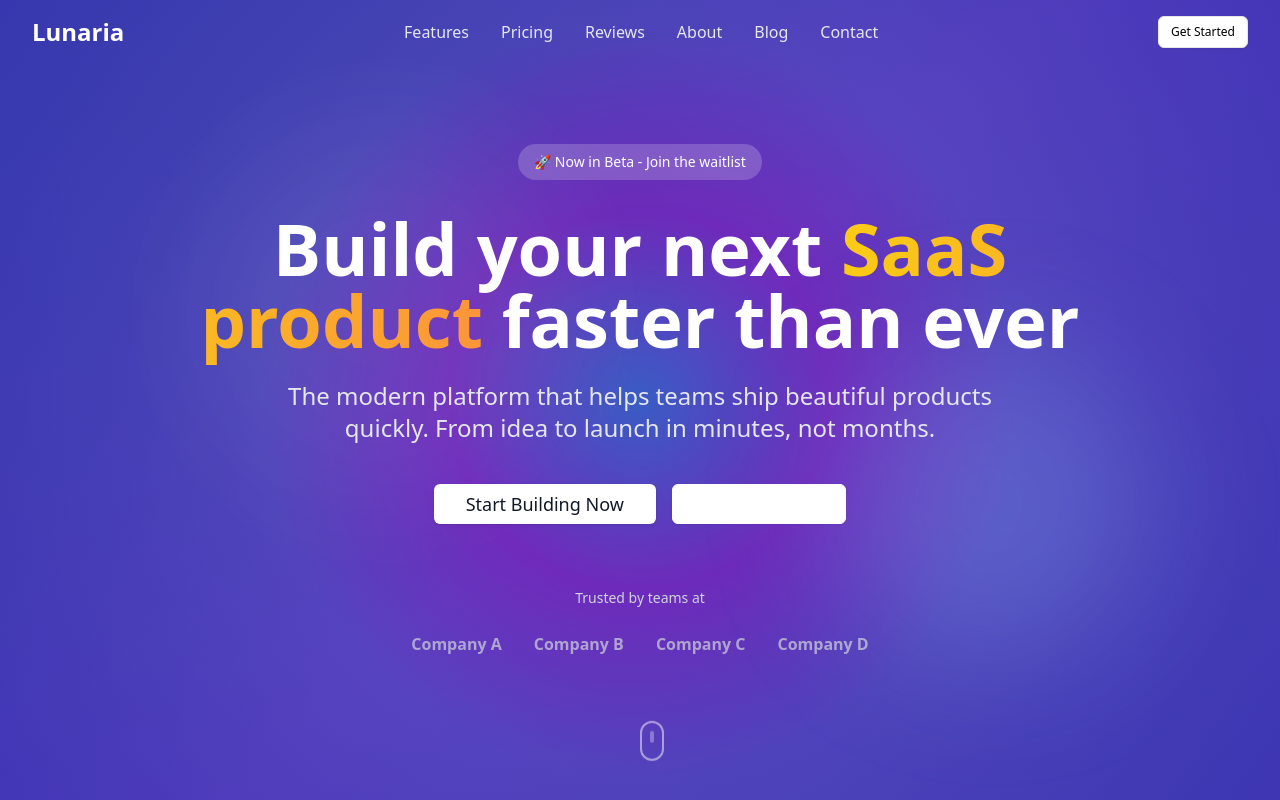
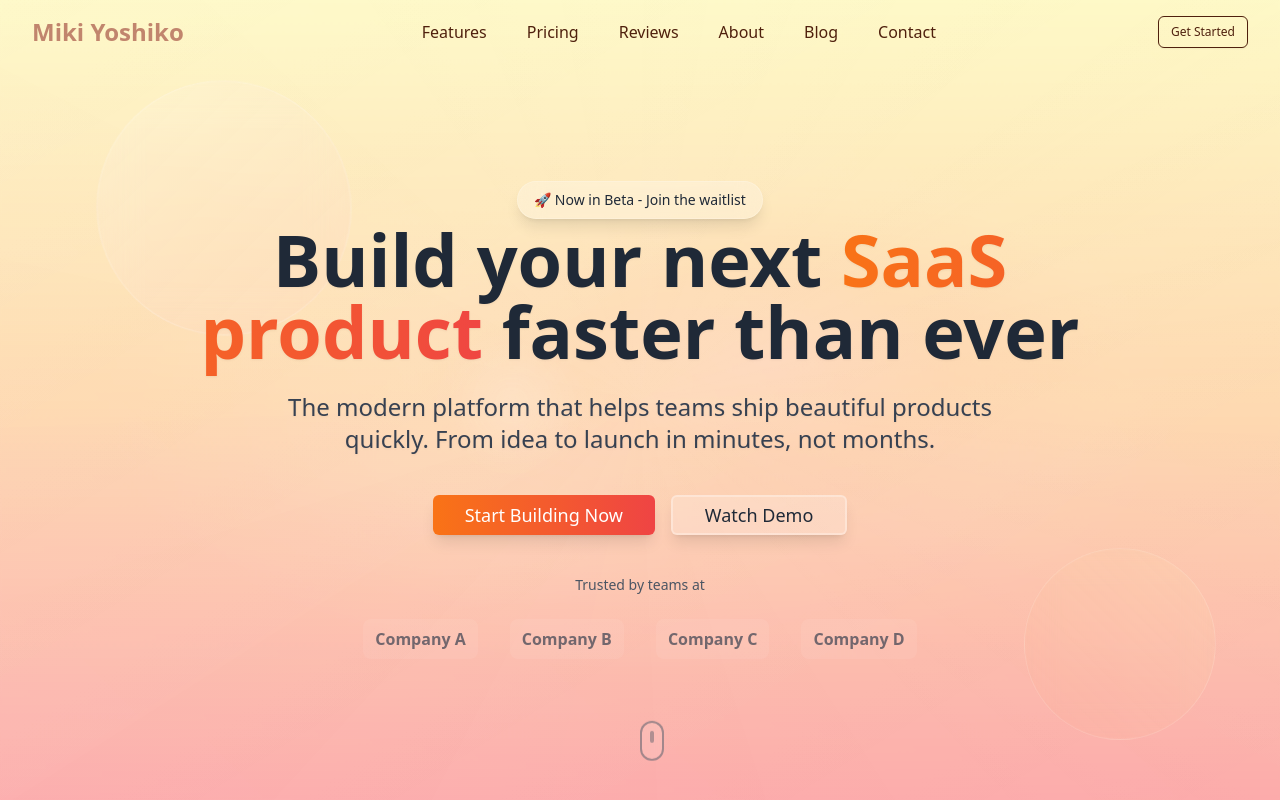
Before and after one commit to kaifeng-cmd/lunaria, a Vue app: page / in a window 1280 px wide. Shown: the top 800 px of the page. Built offline with nearby package versions, Linux system fonts and the light colour scheme.

Commit message:
feat: enhance navbar with liquid and meteor trail effects; improve hero section with light gradient background

```diff
--- a/src/components/TheNavbar.vue
+++ b/src/components/TheNavbar.vue
@@ -8,22 +8,84 @@ const route = useRoute();
 const isMenuOpen = ref(false);
 const isScrolled = ref(false);
 
-// 导航项目
+// "Liquid" effect state
+const navContainer = ref<HTMLElement>();
+const isLiquidVisible = ref(false);
+const liquidStyle = ref({
+  left: '0px',
+  width: '0px',
+  opacity: 0,
+});
+
+// "Meteor trail" effect state
+const meteorTrail = ref({
+  show: false,
+  startX: 0,
+  endX: 0,
+  startWidth: 0,
+  endWidth: 0,
+});
+
+// Navigation
 const navItems = [
   { name: 'Features', href: '/features', anchor: '#features' },
   { name: 'Pricing', href: '/pricing', anchor: '#pricing' },
-  { name: 'Reviews', href: '/reviews', anchor: '#testimonials' }, // Reviews 对应 testimonials section
-  { name: 'About', href: '/about', anchor: null }, // About 只有独立页面
-  { name: 'Blog', href: '/blog', anchor: null }, // Blog 只有独立页面
-  { name: 'Contact', href: '/contact', anchor: null }, // Contact 只有独立页面
+  { name: 'Reviews', href: '/reviews', anchor: '#testimonials' },
+  // About, Blog, Contact are independent page (no anchor)
+  { name: 'About', href: '/about', anchor: null },
+  { name: 'Blog', href: '/blog', anchor: null },
+  { name: 'Contact', href: '/contact', anchor: null },
 ];
 
-// 滚动监听，改变导航栏背景
+// "Liquid" effect
+const updateLiquidPosition = (element: HTMLElement) => {
+  if (!navContainer.value) return;
+
+  const containerRect = navContainer.value.getBoundingClientRect();
+  const elementRect = element.getBoundingClientRect();
+
+  // Record current position for trail effect
+  const currentLeft = parseFloat(liquidStyle.value.left) || 0;
+  const currentWidth = parseFloat(liquidStyle.value.width) || 0;
+  const newLeft = elementRect.left - containerRect.left;
+  const newWidth = elementRect.width;
+
+  // if there was a previous position, create meteor trail effect
+  if (isLiquidVisible.value && Math.abs(newLeft - currentLeft) > 5) {
+    meteorTrail.value = {
+      show: true,
+      startX: currentLeft + currentWidth / 2,
+      endX: newLeft + newWidth / 2,
+      startWidth: Math.max(currentWidth * 0.8, 20),
+      endWidth: Math.max(newWidth * 0.8, 20),
+    };
+
+    // show trail for a moment then hide
+    setTimeout(() => {
+      meteorTrail.value.show = false;
+    }, 400);
+  }
+
+  liquidStyle.value = {
+    left: `${newLeft}px`,
+    width: `${newWidth}px`,
+    opacity: 1,
+  };
+  isLiquidVisible.value = true;
+};
+
+const hideLiquid = () => {
+  liquidStyle.value.opacity = 0;
+  isLiquidVisible.value = false;
+  meteorTrail.value.show = false;
+};
+
+// Scrolling down to change navbar background
 const handleScroll = () => {
   isScrolled.value = window.scrollY > 50;
 };
 
-// 平滑滚动到锚点（主页内）
+// Smooth scroll to anchor (within homepage)
 const scrollToSection = (anchor: string) => {
   if (route.path === '/' && anchor) {
     const element = document.querySelector(anchor);
@@ -39,7 +101,7 @@ const scrollToSection = (anchor: string) => {
 
 onMounted(() => {
   window.addEventListener('scroll', handleScroll);
-  handleScroll(); // 初始检查
+  handleScroll();
 });
 
 onUnmounted(() => {
@@ -57,6 +119,7 @@ onUnmounted(() => {
     ]"
   >
     <div class="max-w-7xl mx-auto px-4 sm:px-6 lg:px-8">
+      <!-- 3 components: Logo, nav items, START button -->
       <div class="flex justify-between items-center h-16">
         <!-- Logo -->
         <div class="flex items-center">
@@ -64,42 +127,105 @@ onUnmounted(() => {
             to="/"
             :class="[
               'text-2xl font-bold transition-colors duration-200',
-              isScrolled ? 'text-gray-900' : 'text-white',
+              isScrolled ? 'text-[#B95E82]' : 'text-[#C1856D]',
             ]"
           >
-            Lunaria
+            Miki Yoshiko
           </router-link>
         </div>
 
         <!-- Desktop Navigation -->
         <div class="hidden md:block">
-          <div class="flex items-center space-x-8">
+          <div
+            ref="navContainer"
+            class="relative flex items-center space-x-4"
+            @mouseleave="hideLiquid"
+          >
+            <!-- meteor trail effect -->
+            <div
+              v-if="meteorTrail.show"
+              :class="['absolute top-1/2 pointer-events-none z-0', 'meteor-trail']"
+              :style="{
+                left: `${Math.min(meteorTrail.startX, meteorTrail.endX) - meteorTrail.startWidth / 2}px`,
+                width: `${Math.abs(meteorTrail.endX - meteorTrail.startX) + Math.max(meteorTrail.startWidth, meteorTrail.endWidth)}px`,
+                height: '20px',
+                transform: 'translateY(-50%)',
+                background: isScrolled
+                  ? `linear-gradient(${meteorTrail.startX < meteorTrail.endX ? '90deg' : '270deg'},
+                     rgba(222, 124, 163, 0.1) 0%,
+                     rgba(222, 124, 163, 0.2) 20%,
+                     rgba(222, 124, 163, 0.5) 60%,
+                     rgba(222, 124, 163, 0.8) 85%,
+                     transparent 100%)`
+                  : `linear-gradient(${meteorTrail.startX < meteorTrail.endX ? '90deg' : '270deg'},
+                     rgba(247, 224, 186, 0.15) 0%,
+                     rgba(247, 224, 186, 0.4) 20%,
+                     rgba(247, 224, 186, 0.7) 60%,
+                     rgba(247, 224, 186, 0.9) 85%,
+                     transparent 100%)`,
+                borderRadius: '16px',
+                filter: 'blur(0.5px)',
+                animation: 'meteor-fade 0.4s ease-out forwards',
+              }"
+            ></div>
+
+            <!-- liquid flowing background (blur layer) -->
+            <div
+              :class="[
+                'absolute top-1/2 transform -translate-y-1/2 h-8 rounded-2xl transition-all duration-300 ease-out pointer-events-none z-1',
+                isScrolled ? 'bg-[#de7ca3]/80' : 'bg-[#f7e0ba]',
+              ]"
+              :style="{
+                left: liquidStyle.left,
+                width: liquidStyle.width,
+                opacity: liquidStyle.opacity * 0.6,
+                filter: 'blur(2px)',
+                transform: `translateY(-50%) scaleX(${isLiquidVisible ? 1 : 0.8}) scaleY(${isLiquidVisible ? 1 : 0.6})`,
+              }"
+            ></div>
+
+            <!-- main liquid effect -->
+            <div
+              :class="[
+                'absolute top-1/2 transform -translate-y-1/2 h-8 rounded-2xl transition-all duration-200 ease-out pointer-events-none z-2',
+                isScrolled ? 'bg-[#de7ca3]/30' : 'bg-[#f7e0ba]/80',
+              ]"
+              :style="{
+                left: liquidStyle.left,
+                width: liquidStyle.width,
+                opacity: liquidStyle.opacity,
+                transform: 'translateY(-45%)',
+              }"
+            ></div>
+
             <template v-for="item in navItems" :key="item.name">
-              <!-- 主页内锚点链接（只有当在主页且 anchor 存在时） -->
+              <!-- for nav items that have anchor -->
               <button
                 v-if="route.path === '/' && item.anchor"
                 :class="[
-                  'transition-colors duration-200 hover:scale-105',
+                  'relative z-10 px-3 py-1.5 transition-colors duration-200 rounded-2xl',
                   isScrolled
-                    ? 'text-gray-600 hover:text-gray-900'
-                    : 'text-gray-200 hover:text-white',
+                    ? 'text-gray-600 hover:text-white'
+                    : 'text-[#4F200D] hover:text-[#4F200D] hover:font-semibold',
                 ]"
                 @click="scrollToSection(item.anchor)"
+                @mouseenter="updateLiquidPosition($event.target as HTMLElement)"
               >
                 {{ item.name }}
               </button>
 
-              <!-- 页面路由链接（其他所有情况） -->
+              <!-- for nav items that don't have anchor, route to other page -->
               <router-link
                 v-else
                 :to="item.href"
                 :class="[
-                  'transition-colors duration-200 hover:scale-105',
+                  'relative z-10 px-3 py-1.5 transition-colors duration-200 rounded-2xl',
                   isScrolled
-                    ? 'text-gray-600 hover:text-gray-900'
-                    : 'text-gray-200 hover:text-white',
+                    ? 'text-gray-600 hover:text-white'
+                    : 'text-[#4F200D] hover:text-[#4F200D] hover:font-semibold',
                   route.path === item.href ? 'font-semibold' : '',
                 ]"
+                @mouseenter="updateLiquidPosition($event.target as HTMLElement)"
               >
                 {{ item.name }}
               </router-link>
@@ -107,12 +233,17 @@ onUnmounted(() => {
           </div>
         </div>
 
-        <!-- CTA Button -->
+        <!-- START Button -->
         <div class="hidden md:block">
           <Button
             :variant="isScrolled ? 'default' : 'outline'"
             size="sm"
-            class="transition-all duration-200 hover:scale-105"
+            :class="[
+              'transition-all duration-200 hover:scale-105',
+              isScrolled
+                ? 'bg-[#B95E82] text-white border border-transparent hover:bg-[#91395c]'
+                : 'bg-transparent border-[1.8px] border-[#4F200D] text-[#4F200D] hover:bg-transparent',
+            ]"
           >
             Get Started
           </Button>
@@ -123,7 +254,9 @@ onUnmounted(() => {
           <button
             :class="[
               'transition-colors duration-200',
-              isScrolled ? 'text-gray-600 hover:text-gray-900' : 'text-gray-200 hover:text-white',
+              isScrolled
+                ? 'text-[#B95E82] hover:text-[#91395c]'
+                : 'text-[#91395c] hover:text-[#4F200D]',
             ]"
             @click="isMenuOpen = !isMenuOpen"
           >
@@ -139,21 +272,21 @@ onUnmounted(() => {
           class="px-2 pt-2 pb-3 space-y-1 bg-white border-t border-gray-200 rounded-b-lg shadow-lg"
         >
           <template v-for="item in navItems" :key="item.name">
-            <!-- 主页内锚点链接（只有当在主页且 anchor 存在时） -->
+            <!-- for nav items that have anchor -->
             <button
               v-if="route.path === '/' && item.anchor"
-              class="block w-full text-left px-3 py-2 text-gray-600 hover:text-gray-900 hover:bg-gray-50 rounded-md transition-colors duration-200"
+              class="block w-full text-left px-3 py-2 text-gray-600 hover:text-white hover:bg-[#e8c2d2] hover:font-semibold rounded-md transition-colors duration-200"
               @click="scrollToSection(item.anchor)"
             >
               {{ item.name }}
             </button>
 
-            <!-- 页面路由链接（其他所有情况） -->
+            <!-- for nav items that don't have anchor, route to other page -->
             <router-link
               v-else
               :to="item.href"
-              class="block px-3 py-2 text-gray-600 hover:text-gray-900 hover:bg-gray-50 rounded-md transition-colors duration-200"
-              :class="route.path === item.href ? 'font-semibold bg-gray-50' : ''"
+              class="block px-3 py-2 text-gray-600 hover:text-white hover:bg-[#e8c2d2] hover:font-semibold rounded-md transition-colors duration-200"
+              :class="route.path === item.href ? 'font-semibold text-white bg-[#e8c2d2]' : ''"
               @click="isMenuOpen = false"
             >
               {{ item.name }}
@@ -161,10 +294,44 @@ onUnmounted(() => {
           </template>
 
           <div class="px-3 py-2">
-            <Button variant="default" size="sm" class="w-full"> Get Started </Button>
+            <Button variant="default" size="lg" class="w-full bg-[#B95E82] hover:bg-[#91395c]">
+              Get Started
+            </Button>
           </div>
         </div>
       </div>
     </div>
   </nav>
 </template>
+
+<style scoped>
+@keyframes meteor-fade {
+  0% {
+    opacity: 0;
+    transform: translateY(-50%) scaleX(0.3);
+  }
+  20% {
+    opacity: 1;
+    transform: translateY(-50%) scaleX(1);
+  }
+  100% {
+    opacity: 0;
+    transform: translateY(-50%) scaleX(1.2);
+  }
+}
+
+.meteor-trail {
+  transition: all 0.4s cubic-bezier(0.4, 0, 0.2, 1);
+}
+
+/* z-index hierarchy */
+.z-0 {
+  z-index: 0;
+}
+.z-1 {
+  z-index: 1;
+}
+.z-2 {
+  z-index: 2;
+}
+</style>
--- a/src/components/sections/HeroSection.vue
+++ b/src/components/sections/HeroSection.vue
@@ -33,35 +33,111 @@ onUnmounted(() => {
     ref="heroRef"
     class="relative min-h-screen flex items-center justify-center px-4 sm:px-6 lg:px-8 overflow-hidden"
   >
-    <!-- 鼠标跟踪渐变背景 -->
-    <div
-      class="absolute inset-0 transition-all duration-300 ease-out"
-      :style="{
-        background: `radial-gradient(circle at ${mouseX}% ${mouseY}%,
-          rgba(59, 130, 246, 0.8) 0%,
-          rgba(147, 51, 234, 0.7) 25%,
-          rgba(99, 102, 241, 0.6) 50%,
-          rgba(79, 70, 229, 0.8) 100%),
-          linear-gradient(135deg, #1e40af 0%, #7c3aed 50%, #4338ca 100%)`,
-      }"
-    >
-      <div class="absolute inset-0 bg-black/20"></div>
+    <!-- 高级 Glassmorphism 鼠标跟踪背景 -->
+    <div class="absolute inset-0">
+      <!-- 基础渐变背景 -->
+      <div
+        class="absolute inset-0 bg-gradient-to-t from-red-300 via-orange-200 to-yellow-100"
+      ></div>
+
+      <!-- 流动的 Glassmorphism 追踪效果 -->
+      <div
+        class="absolute inset-0 transition-all duration-500 ease-out"
+        :style="{
+          background: `
+            linear-gradient(45deg,
+              rgba(255, 255, 255, 0.1) 0%,
+              rgba(255, 255, 255, 0.05) 100%),
+            radial-gradient(ellipse 800px 400px at ${mouseX}% ${mouseY}%,
+              rgba(255, 255, 255, 0.15) 0%,
+              rgba(255, 255, 255, 0.08) 25%,
+              rgba(255, 255, 255, 0.03) 50%,
+              transparent 70%),
+            radial-gradient(ellipse 600px 300px at ${mouseX + 10}% ${mouseY - 5}%,
+              rgba(255, 182, 193, 0.2) 0%,
+              rgba(255, 160, 122, 0.1) 30%,
+              transparent 60%),
+            radial-gradient(ellipse 400px 200px at ${mouseX - 15}% ${mouseY + 10}%,
+              rgba(255, 228, 181, 0.15) 0%,
+              rgba(255, 218, 185, 0.08) 40%,
+              transparent 70%)
+          `,
+        }"
+      >
+        <!-- 玻璃质感覆盖层 -->
+        <div
+          class="absolute inset-0 backdrop-blur-[1px] bg-gradient-to-br from-white/5 to-transparent"
+        ></div>
+      </div>
+
+      <!-- 动态光效流动 -->
+      <div
+        class="absolute inset-0 opacity-30 transition-all duration-700 ease-out"
+        :style="{
+          background: `
+            conic-gradient(from ${mouseX}deg at ${mouseX}% ${mouseY}%,
+              transparent 0deg,
+              rgba(255, 255, 255, 0.1) 45deg,
+              transparent 90deg,
+              rgba(255, 192, 203, 0.08) 180deg,
+              transparent 270deg,
+              rgba(255, 255, 255, 0.05) 315deg,
+              transparent 360deg)
+          `,
+        }"
+      ></div>
+
+      <!-- 细微的网格纹理 -->
+      <div
+        class="absolute inset-0 opacity-20"
+        style="
+          background-image: radial-gradient(
+            circle at 2px 2px,
+            rgba(255, 255, 255, 0.15) 1px,
+            transparent 0
+          );
+        "
+      ></div>
     </div>
 
-    <!-- 动态背景元素 -->
-    <div class="absolute inset-0 overflow-hidden">
+    <!-- 高级浮动元素 -->
+    <div class="absolute inset-0 overflow-hidden pointer-events-none">
+      <!-- 流动的玻璃球 1 -->
       <div
-        class="absolute w-96 h-96 bg-white/10 rounded-full blur-3xl animate-pulse transition-all duration-1000"
+        class="absolute w-64 h-64 rounded-full transition-all duration-1000 ease-out"
         :style="{
-          left: `${mouseX * 0.3}%`,
-          top: `${mouseY * 0.3}%`,
+          left: `${mouseX * 0.15}%`,
+          top: `${mouseY * 0.2}%`,
+          background:
+            'linear-gradient(135deg, rgba(255, 255, 255, 0.15), rgba(255, 182, 193, 0.1))',
+          backdropFilter: 'blur(20px)',
+          border: '1px solid rgba(255, 255, 255, 0.2)',
+          transform: `translateZ(${mouseX * 0.1}px) rotateX(${mouseY * 0.1}deg) rotateY(${mouseX * 0.1}deg)`,
         }"
       ></div>
+
+      <!-- 流动的玻璃球 2 -->
       <div
-        class="absolute w-80 h-80 bg-blue-300/20 rounded-full blur-3xl animate-bounce transition-all duration-1000"
+        class="absolute w-48 h-48 rounded-full transition-all duration-1200 ease-out"
         :style="{
-          right: `${(100 - mouseX) * 0.2}%`,
-          bottom: `${(100 - mouseY) * 0.2}%`,
+          right: `${(100 - mouseX) * 0.1}%`,
+          bottom: `${(100 - mouseY) * 0.15}%`,
+          background: 'linear-gradient(225deg, rgba(255, 228, 181, 0.2), rgba(255, 160, 122, 0.1))',
+          backdropFilter: 'blur(15px)',
+          border: '1px solid rgba(255, 255, 255, 0.15)',
+          transform: `translateZ(${-mouseX * 0.05}px) rotateX(${-mouseY * 0.05}deg)`,
+        }"
+      ></div>
+
+      <!-- 微光粒子效果 -->
+      <div
+        class="absolute w-32 h-32 rounded-full transition-all duration-800 ease-out opacity-60"
+        :style="{
+          left: `${mouseX * 0.3 + 20}%`,
+          top: `${mouseY * 0.25 + 30}%`,
+          background: 'radial-gradient(circle, rgba(255, 255, 255, 0.3) 0%, transparent 70%)',
+          filter: 'blur(8px)',
+          transform: `scale(${1 + mouseX * 0.002})`,
         }"
       ></div>
     </div>
@@ -70,19 +146,17 @@ onUnmounted(() => {
       <div class="max-w-4xl mx-auto">
         <!-- Badge -->
         <div
-          class="inline-flex items-center px-4 py-2 rounded-full bg-white/20 backdrop-blur-sm text-white text-sm font-medium mb-8 animate-fade-in"
+          class="inline-flex items-center px-4 py-2 rounded-full bg-white/25 backdrop-blur-md border border-white/20 text-gray-800 text-sm font-medium mt-16 mb-1 animate-fade-in shadow-lg"
         >
           🚀 Now in Beta - Join the waitlist
         </div>
 
         <!-- Main Heading -->
         <h1
-          class="text-4xl md:text-6xl lg:text-7xl font-bold text-white mb-6 leading-tight animate-slide-up"
+          class="text-4xl md:text-6xl lg:text-7xl font-bold text-gray-800 mb-6 leading-tight animate-slide-up drop-shadow-sm"
         >
           Build your next
-          <span
-            class="bg-gradient-to-r from-yellow-400 to-orange-400 bg-clip-text text-transparent"
-          >
+          <span class="bg-gradient-to-r from-orange-500 to-red-500 bg-clip-text text-transparent">
             SaaS product
           </span>
           faster than ever
@@ -90,7 +164,7 @@ onUnmounted(() => {
 
         <!-- Subtitle -->
         <p
-          class="text-xl md:text-2xl text-gray-200 mb-10 max-w-3xl mx-auto leading-relaxed animate-slide-up-delay"
+          class="text-xl md:text-2xl text-gray-700 mb-10 max-w-3xl mx-auto leading-relaxed animate-slide-up-delay drop-shadow-sm"
         >
           The modern platform that helps teams ship beautiful products quickly. From idea to launch
           in minutes, not months.
@@ -102,34 +176,42 @@ onUnmounted(() => {
         >
           <Button
             size="lg"
-            class="text-lg px-8 py-4 bg-white text-gray-900 hover:bg-gray-100 hover:scale-105 transition-all duration-200"
+            class="text-lg px-8 py-4 bg-gradient-to-r from-orange-500 to-red-500 text-white hover:from-orange-600 hover:to-red-600 hover:scale-105 transition-all duration-200 backdrop-blur-sm border-0 shadow-lg"
           >
             Start Building Now
           </Button>
           <Button
             variant="outline"
             size="lg"
-            class="text-lg px-8 py-4 border-white text-white hover:bg-white hover:text-gray-900 hover:scale-105 transition-all duration-200"
+            class="text-lg px-8 py-4 border-2 border-white/30 text-gray-800 bg-white/20 backdrop-blur-md hover:bg-white/30 hover:scale-105 transition-all duration-200 shadow-lg"
           >
             Watch Demo
           </Button>
         </div>
 
         <!-- Social Proof -->
-        <div class="mt-16 animate-fade-in-delay">
-          <p class="text-sm text-gray-300 mb-6">Trusted by teams at</p>
-          <div class="flex justify-center items-center space-x-8 opacity-70">
+        <div class="mt-10 animate-fade-in-delay">
+          <p class="text-sm text-gray-600 mb-6">Trusted by teams at</p>
+          <div class="flex mb-6 justify-center items-center space-x-8 opacity-70">
             <!-- Placeholder for company logos -->
-            <div class="text-gray-300 font-semibold hover:text-white transition-colors">
+            <div
+              class="text-gray-700 font-semibold hover:text-gray-900 transition-colors px-3 py-2 rounded-lg bg-white/10 backdrop-blur-sm"
+            >
               Company A
             </div>
-            <div class="text-gray-300 font-semibold hover:text-white transition-colors">
+            <div
+              class="text-gray-700 font-semibold hover:text-gray-900 transition-colors px-3 py-2 rounded-lg bg-white/10 backdrop-blur-sm"
+            >
               Company B
             </div>
-            <div class="text-gray-300 font-semibold hover:text-white transition-colors">
+            <div
+              class="text-gray-700 font-semibold hover:text-gray-900 transition-colors px-3 py-2 rounded-lg bg-white/10 backdrop-blur-sm"
+            >
               Company C
             </div>
-            <div class="text-gray-300 font-semibold hover:text-white transition-colors">
+            <div
+              class="text-gray-700 font-semibold hover:text-gray-900 transition-colors px-3 py-2 rounded-lg bg-white/10 backdrop-blur-sm"
+            >
               Company D
             </div>
           </div>
@@ -139,8 +221,10 @@ onUnmounted(() => {
 
     <!-- Scroll Indicator -->
     <div class="absolute bottom-8 left-1/2 transform -translate-x-1/2 animate-bounce z-10">
-      <div class="w-6 h-10 border-2 border-white/50 rounded-full flex justify-center">
-        <div class="w-1 h-3 bg-white/50 rounded-full mt-2 animate-pulse"></div>
+      <div
+        class="w-6 h-10 border-2 border-gray-600/50 rounded-full flex justify-center bg-white/10 backdrop-blur-sm"
+      >
+        <div class="w-1 h-3 bg-gray-600/70 rounded-full mt-2 animate-pulse"></div>
       </div>
     </div>
   </section>
```
